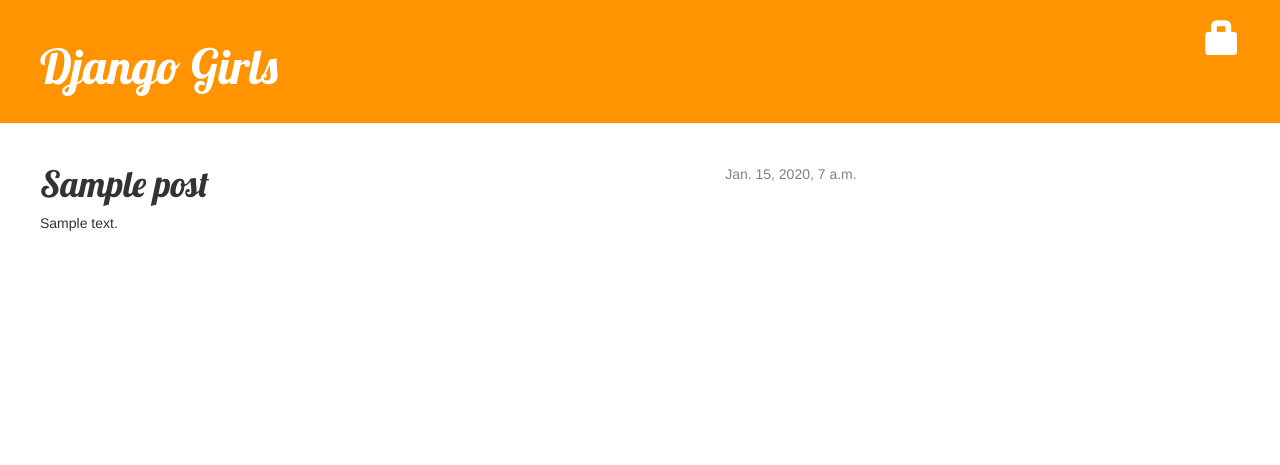
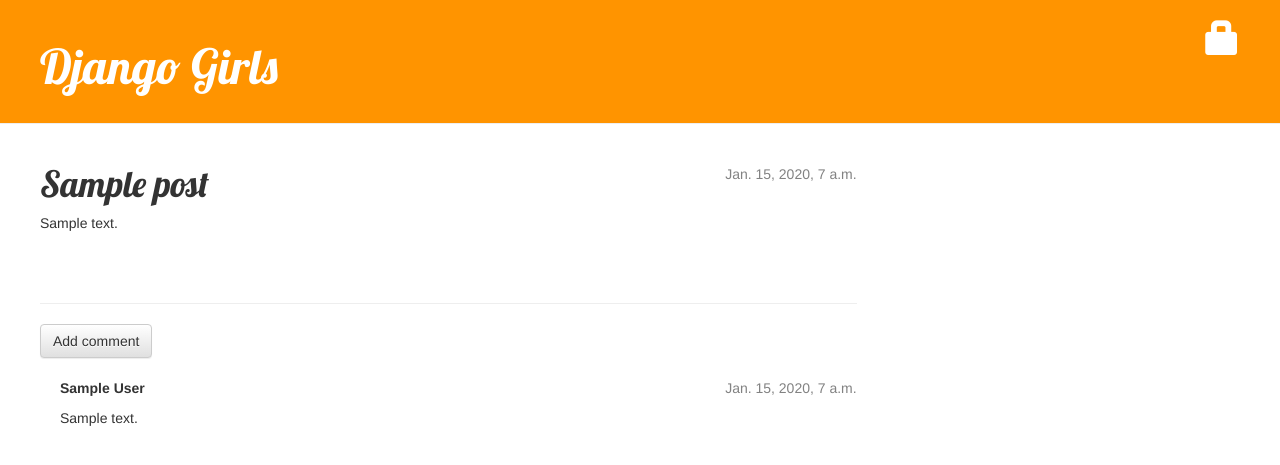
Before and after one commit to EJTurelli/my-first-blog, a Django app: page /post/1/ in a window 1280 px wide. Shown: the top 465 px of the page. Run offline with Django 3.2, Linux system fonts and the light colour scheme; tables that the repository leaves empty hold one stand-in row (values such as "Sample post"); some libraries are stand-ins or nearby versions.

Commit message:
Homework: create comment model

```diff
--- a/blog/admin.py
+++ b/blog/admin.py
@@ -1,4 +1,6 @@
 from django.contrib import admin
-from .models import Post
+from .models import Post, Comment
+
 
 admin.site.register(Post)
+admin.site.register(Comment)
--- a/blog/models.py
+++ b/blog/models.py
@@ -13,6 +13,12 @@
     def publish(self):
         self.published_date = timezone.now()
         self.save()
+
+    def approved_comments(self):
+    	return self.comments.filter(approved_comment=True)
+
+    def not_approved_comments(self):
+    	return self.comments.filter(approved_comment=False)
 
     def __str__(self):
         return self.title
--- a/blog/static/css/blog.css
+++ b/blog/static/css/blog.css
@@ -45,3 +45,7 @@
 .post h1 a, .post h1 a:visited {
     color: #000000;
 }
+
+.comment {
+    margin: 20px 0px 20px 20px;
+}
--- a/blog/templates/blog/post_detail.html
+++ b/blog/templates/blog/post_detail.html
@@ -18,4 +18,26 @@
         <h1>{{ post.title }}</h1>
         <p>{{ post.text|linebreaks }}</p>
     </div>
+	<hr>
+	<a class="btn btn-default" href="{% url 'add_comment_to_post' pk=post.pk %}">Add comment</a>
+	<p>
+	{% for comment in post.comments.all %}
+	    {% if user.is_authenticated or comment.approved_comment %}
+	    <div class="comment">
+	        <div class="date">
+	            {{ comment.created_date }}
+	    		{% if user.is_authenticated %}
+                	<a class="btn btn-default" href="{% url 'comment_remove' pk=comment.pk %}"><span class="glyphicon glyphicon-remove"></span></a>
+                {% endif %}
+	            {% if not comment.approved_comment %}
+	                <a class="btn btn-default" href="{% url 'comment_approve' pk=comment.pk %}"><span class="glyphicon glyphicon-ok"></span></a>
+	            {% endif %}
+	        </div>
+	        <strong>{{ comment.author }}</strong>
+	        <p>{{ comment.text|linebreaks }}</p>
+	    </div>
+	    {% endif %}
+	{% empty %}
+	    <p>No comments here yet :(</p>
+	{% endfor %}
 {% endblock %}
--- a/blog/templates/blog/post_list.html
+++ b/blog/templates/blog/post_list.html
@@ -8,6 +8,12 @@
 	        </div>
 	        <h1><a href="{% url 'blog.views.post_detail' pk=post.pk %}">{{ post.title }}</a></h1>
 	        <p>{{ post.text|linebreaks }}</p>
+	        <a href="{% url 'blog.views.post_detail' pk=post.pk %}">
+	        Comments: {{ post.approved_comments.count }}
+    		{% if user.is_authenticated %}
+		    	({{ post.not_approved_comments.count }})
+			{% endif %}
+	        </a>
 	    </div>
 	{% endfor %}
 {% endblock content %}
--- a/blog/urls.py
+++ b/blog/urls.py
@@ -13,5 +13,7 @@
     url(r'^drafts/$', views.post_draft_list, name='post_draft_list'),
     url(r'^post/(?P<pk>\d+)/publish/$', views.post_publish, name='post_publish'),
     url(r'^post/(?P<pk>\d+)/remove/$', views.post_remove, name='post_remove'),
-    url(r'^accounts/login/$', 'django.contrib.auth.views.login'),
+    url(r'^post/(?P<pk>\d+)/comment/$', views.add_comment_to_post, name='add_comment_to_post'),
+    url(r'^comment/(?P<pk>\d+)/approve/$', views.comment_approve, name='comment_approve'),
+	url(r'^comment/(?P<pk>\d+)/remove/$', views.comment_remove, name='comment_remove'),
 ]
--- a/blog/views.py
+++ b/blog/views.py
@@ -1,10 +1,10 @@
 from django.shortcuts import render
 from django.utils import timezone
 from django.shortcuts import render, get_object_or_404
-from .forms import PostForm
+from .forms import PostForm, CommentForm
 from django.shortcuts import redirect
 from django.contrib.auth.decorators import login_required
-from .models import Post
+from .models import Post, Comment
 
 def post_list(request):
 	posts = Post.objects.filter(published_date__lte=timezone.now()).order_by('-published_date')
@@ -60,3 +60,29 @@
     post = get_object_or_404(Post, pk=pk)
     post.delete()
     return redirect('blog.views.post_list')
+
+def add_comment_to_post(request, pk):
+    post = get_object_or_404(Post, pk=pk)
+    if request.method == "POST":
+        form = CommentForm(request.POST)
+        if form.is_valid():
+            comment = form.save(commit=False)
+            comment.post = post
+            comment.save()
+            return redirect('blog.views.post_detail', pk=post.pk)
+    else:
+        form = CommentForm()
+    return render(request, 'blog/add_comment_to_post.html', {'form': form})
+
+@login_required
+def comment_approve(request, pk):
+    comment = get_object_or_404(Comment, pk=pk)
+    comment.approve()
+    return redirect('blog.views.post_detail', pk=comment.post.pk)
+
+@login_required
+def comment_remove(request, pk):
+    comment = get_object_or_404(Comment, pk=pk)
+    post_pk = comment.post.pk
+    comment.delete()
+    return redirect('blog.views.post_detail', pk=post_pk)
```
Also changed, not shown: blog/forms.py (+8 -1 lines), blog/templates/blog/add_comment_to_post.html (added, +9 -0 lines).
